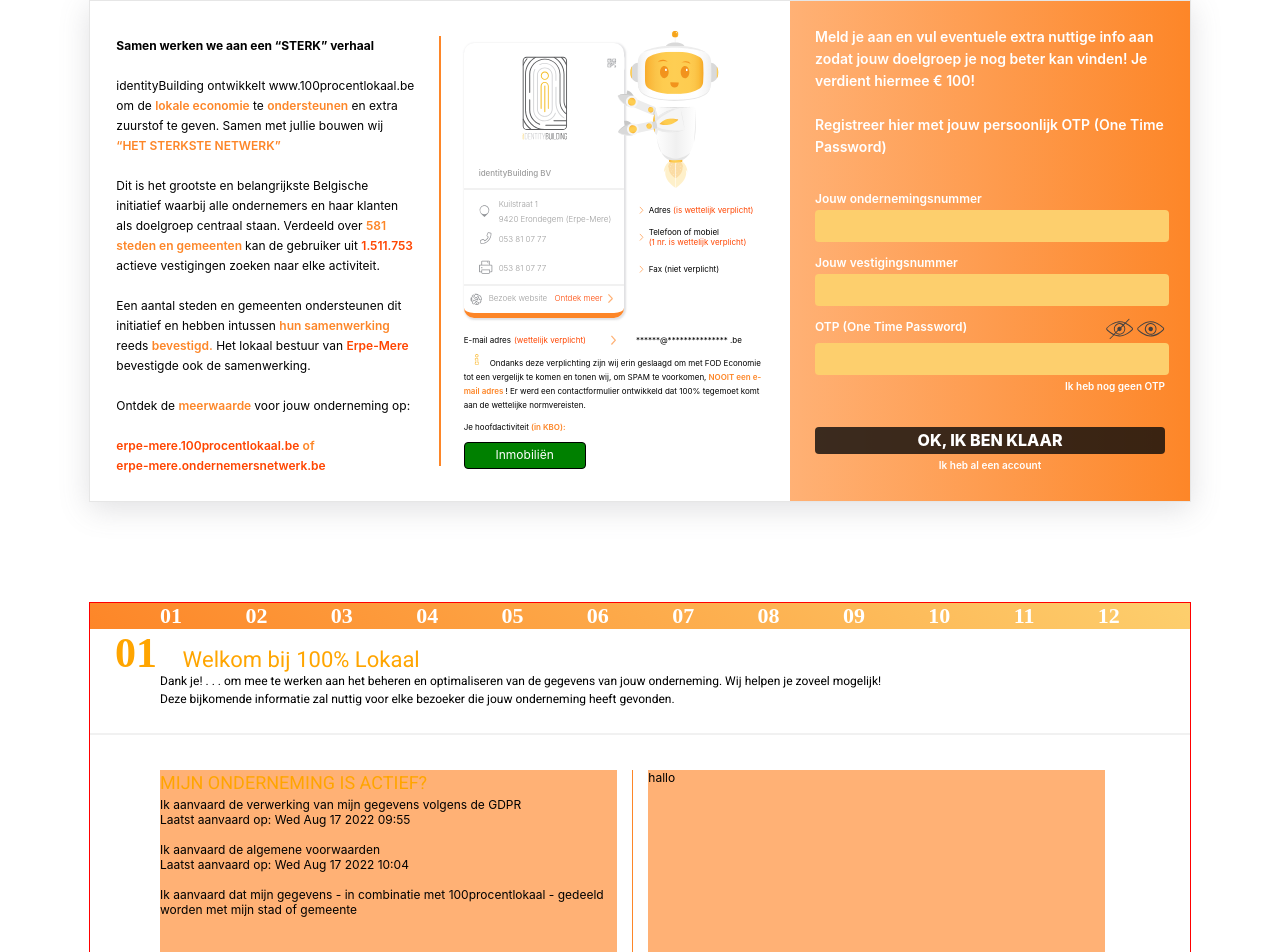
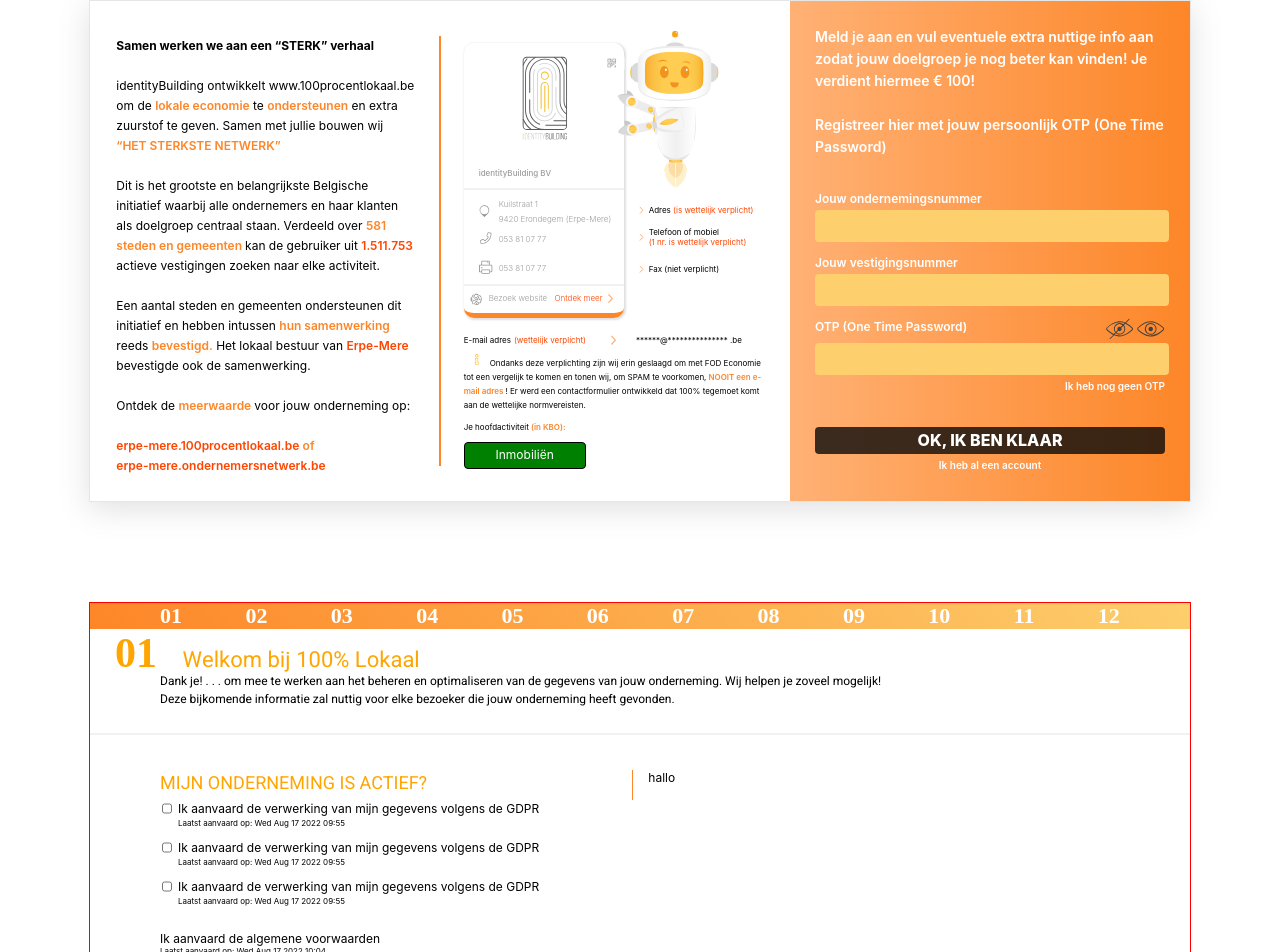
Before and after one commit to intecfrontend/idbuilding, a React (Create React App) app: page / in a window 1280 px wide. Shown: the top 952 px of the page. Built offline with nearby package versions, Linux system fonts and the light colour scheme; a web font is replaced by a local one.

Commit message:
grid added

```diff
--- a/src/first.css
+++ b/src/first.css
@@ -364,8 +364,6 @@
   flex-direction: column;
   align-items: flex-start;
   width: 550px;
-  background: #ffb175;
-
   color: black;
   font-size: 12px;
   text-align: left;
@@ -402,9 +400,38 @@
   font-family: 'Heebo';
   font-size: 12px;
 }
+
 .Trd__linewrapper {
   margin: 0px 0px 0px 0px;
   width: 100%;
   border-top: 2px solid rgba(220, 220, 220, 0.4);
 }
-/* .sectionmid */
+.Trd__sectionmid {
+  background: #fd8628;
+  width: 2px;
+  height: 30px;
+}
+.Trd__checkwrapper {
+  display: grid;
+  grid-template-columns: 20px auto;
+  margin:2px 0px 10px -2px;
+}
+.Trd__inputLabel {
+  grid-column: 1 /1;
+  grid-row: 1 /2;
+  margin-bottom: 3px;
+}
+.Trd__smallText {
+  font-size: 8px;
+  grid-column: 2 /3;
+  grid-row: 2 /3;
+}
+.Trd__aboveSmallText {
+  font-size: 12px;
+  grid-column: 2 /3;
+  grid-row: 1 /2;
+  padding-top: 2px;
+}
+.Trd__check {
+  width: 10px;
+}
--- a/src/pages/third/third.js
+++ b/src/pages/third/third.js
@@ -39,18 +39,39 @@
             <div className="Trd__subtitle">
               MIJN ONDERNEMING IS ACTIEF?
             </div>
-            Ik aanvaard de verwerking van mijn gegevens volgens de GDPR
             <div>
-              Laatst aanvaard op: Wed Aug 17 2022 09:55</div>
+            <div className="Trd__checkwrapper">
+                <input type="checkbox" className="Trd__check" name="akkoord" value="GDPR" />
+                <span className="Trd__aboveSmallText"> Ik aanvaard de verwerking van mijn gegevens volgens de GDPR</span>
+                <div className="Trd__smallText">
+                  Laatst aanvaard op: Wed Aug 17 2022 09:55
+                </div>
+              </div>
+              <div className="Trd__checkwrapper">
+                <input type="checkbox" className="Trd__check" name="akkoord" value="GDPR" />
+                <span className="Trd__aboveSmallText"> Ik aanvaard de verwerking van mijn gegevens volgens de GDPR</span>
+                <div className="Trd__smallText">
+                  Laatst aanvaard op: Wed Aug 17 2022 09:55
+                </div>
+              </div>
+                            <div className="Trd__checkwrapper">
+                <input type="checkbox" className="Trd__check" name="akkoord" value="GDPR" />
+                <span className="Trd__aboveSmallText"> Ik aanvaard de verwerking van mijn gegevens volgens de GDPR</span>
+                <div className="Trd__smallText">
+                  Laatst aanvaard op: Wed Aug 17 2022 09:55
+                </div>
+              </div>
+
+            </div>
             <br />
             Ik aanvaard de algemene voorwaarden
-            <div>
+            <div className="Trd__smallText">
               Laatst aanvaard op: Wed Aug 17 2022 10:04
             </div>
             <br />
             Ik aanvaard dat mijn gegevens - in combinatie met 100procentlokaal - gedeeld worden met mijn stad of gemeente
           </div>
-          <div className="sectionmid"></div>
+          <div className="Trd__sectionmid"></div>
           <div className="Trd__bottomTextWrapper">hallo</div>
         </div>
       </div>
```
